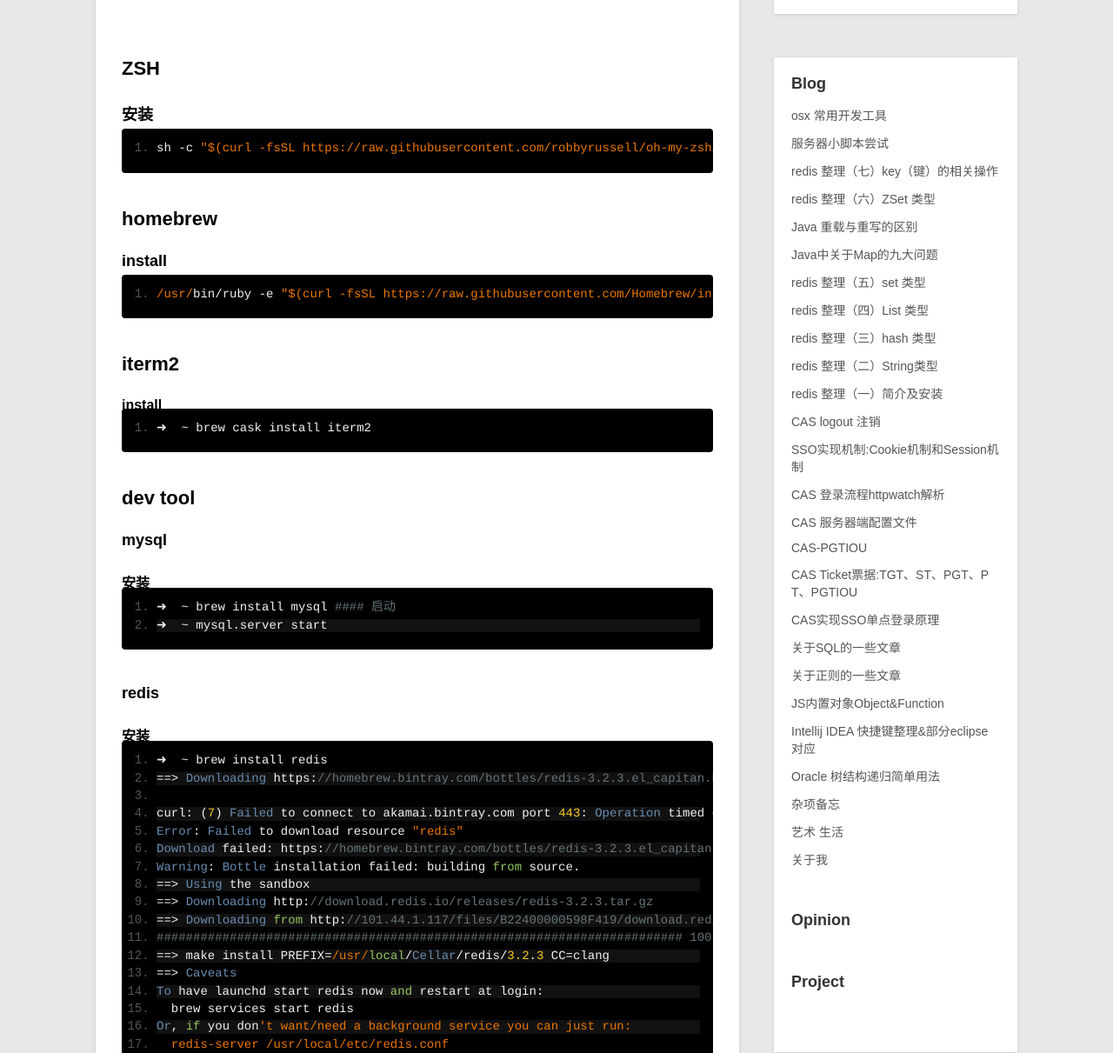
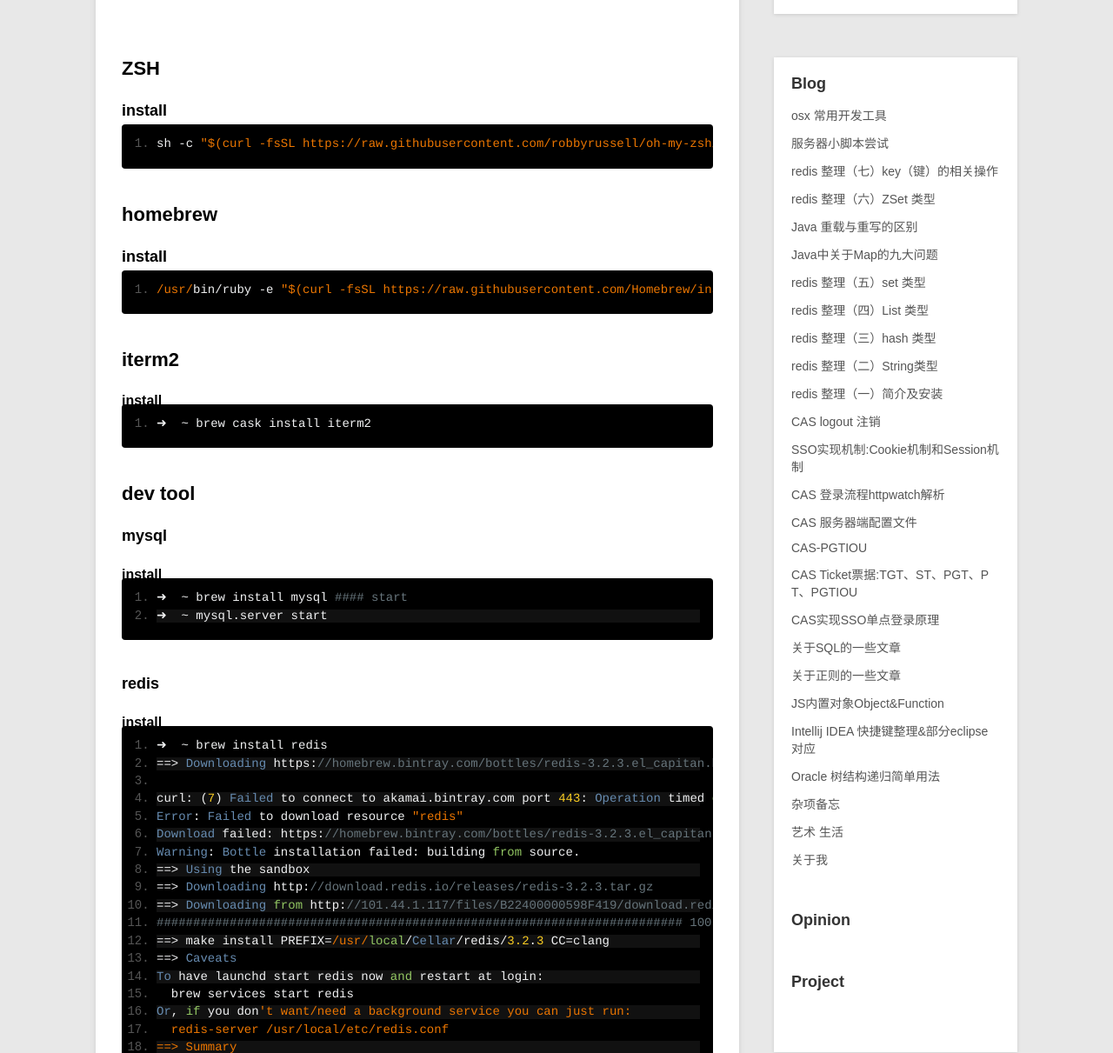
Before and after one commit to ceylog/ceylog.github.io, a Jekyll site: the page built from _posts/blog/2016-09-10-osx-dev-tools.md, in a window 1280 px wide and 1400 px high, cut to the strip 189-1400 px from the top of the window. Shown: the whole strip at 87% size. Built offline with Jekyll 4.4.1, drawn with Linux system fonts in a browser that asks for light colours; Markdown is read by kramdown in place of the engine named in the settings; some of the changed text lies outside the part shown.

Commit message:
update osx tool

```diff
--- a/_posts/blog/2016-09-10-osx-dev-tools.md
+++ b/_posts/blog/2016-09-10-osx-dev-tools.md
@@ -8,7 +8,7 @@
 
 
 ## ZSH
-### 安装
+### install
     sh -c "$(curl -fsSL https://raw.githubusercontent.com/robbyrussell/oh-my-zsh/master/tools/install.sh)"
 
 ## homebrew
@@ -21,13 +21,13 @@
 
 ## dev tool
 ### mysql
-####安装
+#### install
     ➜  ~ brew install mysql
-####启动
+#### start
     ➜  ~ mysql.server start
 
 ### redis
-#### 安装
+#### install
     ➜  ~ brew install redis
     ==> Downloading https://homebrew.bintray.com/bottles/redis-3.2.3.el_capitan.bottle.tar.gz
 
@@ -48,11 +48,11 @@
     ==> Summary
     🍺  /usr/local/Cellar/redis/3.2.3: 10 files, 1.7M, built in 13 seconds
 
-#### 启动
+#### install
     ➜  ~ brew services start redis
 
 ### JDK
-##### 安装
+##### install
     ➜  ~ brew cask install java
     ➜  ~ java -version
     java version "1.8.0_102"
@@ -60,7 +60,7 @@
     Java HotSpot(TM) 64-Bit Server VM (build 25.102-b14, mixed mode)
 
 ### maven
-##### 安装
+##### install
     ➜  ~ brew cask install maven
     ➜  ~ mvn -v
     Apache Maven 3.3.9 (bb52d8502b132ec0a5a3f4c09453c07478323dc5; 2015-11-11T00:41:47+08:00)
@@ -71,7 +71,7 @@
     OS name: "mac os x", version: "10.11.6", arch: "x86_64", family: "mac"
 
 ### gradle
-##### 安装
+##### install
     ➜  ~ brew cask install gradle
     ➜  ~ gradle -v
     ------------------------------------------------------------
@@ -87,7 +87,7 @@
     OS:           Mac OS X 10.11.6 x86_64
 
 ### groovy
-##### 安装
+##### install
     ➜  ~ brew cask install groovy
 
 #### cask
```
